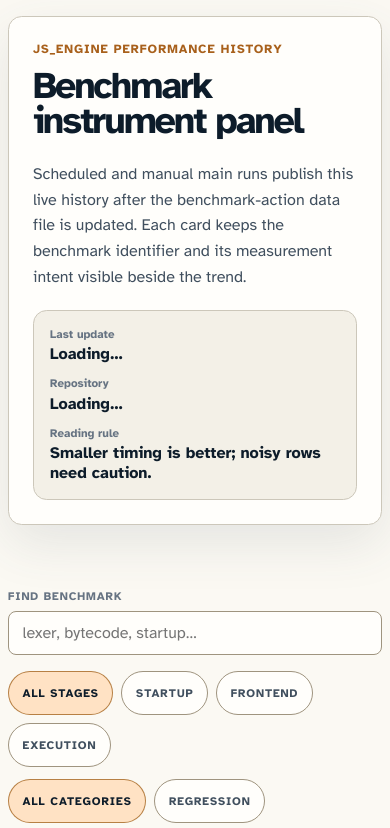
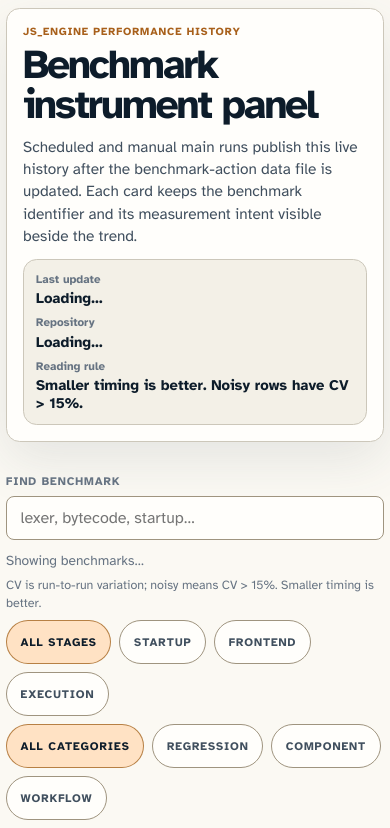
Before and after one commit to dowdiness/js_engine, a plain HTML site: page benchmarks/dashboard/index.html in a window 390 px wide. Shown: the top 828 px of the page. Drawn offline with nearby package versions, Linux system fonts and the light colour scheme; a script that the page names is missing; a web font is replaced by a local one.

Commit message:
Compact benchmark dashboard mobile layout

```diff
--- a/benchmarks/dashboard/index.html
+++ b/benchmarks/dashboard/index.html
@@ -96,9 +96,9 @@
       .hero {
         display: grid;
         grid-template-columns: minmax(0, 1fr) minmax(17rem, 24rem);
-        gap: clamp(1.25rem, 4vw, 3rem);
-        align-items: end;
-        padding: clamp(1.25rem, 4vw, 3rem);
+        gap: clamp(1rem, 3vw, 2rem);
+        align-items: center;
+        padding: clamp(1rem, 3vw, 2rem);
         border: 1px solid var(--line);
         border-radius: var(--radius-lg);
         background: var(--panel);
@@ -127,14 +127,14 @@
         max-width: 14ch;
         margin: 0;
         font-family: var(--font-display);
-        font-size: clamp(2.35rem, 6vw, 6rem);
+        font-size: clamp(2.35rem, 5vw, 5rem);
         line-height: 0.92;
         letter-spacing: -0.055em;
       }
 
       .lede {
-        max-width: 68ch;
-        margin: var(--space-lg) 0 0;
+        max-width: 60ch;
+        margin: var(--space-md) 0 0;
         color: var(--ink-soft);
         font-size: clamp(1rem, 1.2vw, 1.18rem);
         line-height: 1.6;
@@ -181,12 +181,12 @@
         display: grid;
         grid-template-columns: repeat(auto-fit, minmax(min(100%, 13rem), 1fr));
         gap: var(--space-md);
-        margin-block: var(--space-xl);
+        margin-block: var(--space-lg);
       }
 
       .metric {
-        min-height: 7rem;
-        padding: var(--space-lg);
+        min-height: 6rem;
+        padding: var(--space-md);
         border: 1px solid var(--line);
         border-radius: var(--radius-md);
         background: var(--panel);
@@ -211,7 +211,7 @@
         grid-template-columns: minmax(14rem, 24rem) 1fr;
         gap: var(--space-md);
         align-items: start;
-        margin-bottom: var(--space-xl);
+        margin-bottom: var(--space-lg);
       }
 
       .search-field {
@@ -231,6 +231,7 @@
 
       .search-field input:focus-visible,
       .chip:focus-visible,
+      .clear-button:focus-visible,
       .download-button:focus-visible,
       summary:focus-visible {
         outline: 3px solid oklch(0.69 0.13 70 / 0.65);
@@ -240,6 +241,40 @@
       .filter-bank {
         display: grid;
         gap: var(--space-sm);
+      }
+
+      .filter-status {
+        display: flex;
+        flex-wrap: wrap;
+        gap: var(--space-xs) var(--space-sm);
+        align-items: center;
+        justify-content: flex-end;
+        color: var(--muted);
+        font-size: 0.86rem;
+      }
+
+      .filter-help {
+        flex-basis: 100%;
+        max-width: 60ch;
+        color: var(--muted);
+        font-size: 0.82rem;
+        line-height: 1.4;
+        text-align: right;
+      }
+
+      .clear-button {
+        padding: 0.35rem 0.25rem;
+        border: 0;
+        background: transparent;
+        color: var(--amber);
+        cursor: pointer;
+        font-weight: 700;
+        text-decoration: underline;
+        text-underline-offset: 0.18em;
+      }
+
+      .clear-button[hidden] {
+        display: none;
       }
 
       .filter-row {
@@ -486,15 +521,20 @@
           grid-template-columns: 1fr;
         }
 
-        .filter-row {
+        .filter-row,
+        .filter-status {
           justify-content: flex-start;
+        }
+
+        .filter-help {
+          text-align: left;
         }
       }
 
       @media (max-width: 42rem) {
         .shell {
-          width: min(100% - 1rem, 118rem);
-          padding-block-start: var(--space-md);
+          width: min(100% - 0.75rem, 118rem);
+          padding-block: var(--space-xs) var(--space-xl);
         }
 
         .hero,
@@ -504,10 +544,74 @@
         }
 
         .hero {
-          padding: var(--space-lg);
+          gap: var(--space-sm);
+          padding: var(--space-md);
+        }
+
+        .eyebrow {
+          margin-bottom: 0.45rem;
+          font-size: 0.68rem;
+        }
+
+        h1 {
+          max-width: 18ch;
+          font-size: clamp(2rem, 10.5vw, 2.65rem);
+          line-height: 0.96;
+        }
+
+        .lede {
+          margin-top: var(--space-sm);
+          font-size: 0.96rem;
+          line-height: 1.45;
+        }
+
+        .run-card {
+          padding: var(--space-sm);
+        }
+
+        .run-card dl {
+          gap: var(--space-xs);
+        }
+
+        .run-card dd {
+          font-size: 0.92rem;
+        }
+
+        .summary-grid {
+          grid-template-columns: repeat(2, minmax(0, 1fr));
+          gap: var(--space-xs);
+          margin-block: var(--space-md);
+        }
+
+        .metric {
+          min-height: 4.8rem;
+          padding: var(--space-sm);
+        }
+
+        .metric-value {
+          margin-top: 0.4rem;
+          font-size: 1.6rem;
+        }
+
+        .metric-note {
+          display: none;
+        }
+
+        .controls {
+          gap: var(--space-sm);
+          margin-bottom: var(--space-lg);
+        }
+
+        .filter-bank {
+          gap: var(--space-xs);
+        }
+
+        .filter-help {
+          font-size: 0.78rem;
         }
 
         .bench-card {
+          gap: var(--space-md);
           padding: var(--space-md);
         }
 
@@ -544,7 +648,7 @@
               </div>
               <div>
                 <dt>Reading rule</dt>
-                <dd>Smaller timing is better; noisy rows need caution.</dd>
+                <dd>Smaller timing is better. Noisy rows have CV &gt; 15%.</dd>
               </div>
             </dl>
           </div>
@@ -559,6 +663,11 @@
           <input id="search" type="search" placeholder="lexer, bytecode, startup…" autocomplete="off" />
         </label>
         <div class="filter-bank">
+          <div class="filter-status">
+            <span id="result-count" aria-live="polite">Showing benchmarks…</span>
+            <button id="clear-filters" class="clear-button" type="button" hidden>Clear filters</button>
+            <span class="filter-help">CV is run-to-run variation; noisy means CV &gt; 15%. Smaller timing is better.</span>
+          </div>
           <div class="filter-row" role="group" aria-label="Stage filter">
             <button class="chip" type="button" data-stage="all" aria-pressed="true">All stages</button>
             <button class="chip" type="button" data-stage="startup" aria-pressed="false">Startup</button>
@@ -1193,6 +1302,15 @@
             }
           }
           document.getElementById('empty-state').hidden = visible !== 0;
+          const resultCount = document.getElementById('result-count');
+          const clearFilters = document.getElementById('clear-filters');
+          const hasFilters = state.stage !== 'all' || state.category !== 'all' || state.search !== '';
+          resultCount.textContent = visible === cards.length ? `Showing all ${cards.length} benchmarks` : `Showing ${visible} of ${cards.length} benchmarks`;
+          clearFilters.hidden = !hasFilters;
+        }
+
+        function updatePressedChips(selector, dataName, value) {
+          document.querySelectorAll(selector).forEach(item => item.setAttribute('aria-pressed', String(item.dataset[dataName] === value)));
         }
 
         function setupControls() {
@@ -1215,6 +1333,16 @@
               document.querySelectorAll('.chip[data-category]').forEach(item => item.setAttribute('aria-pressed', String(item === button)));
               applyFilters();
             });
+          });
+
+          document.getElementById('clear-filters').addEventListener('click', () => {
+            state.stage = 'all';
+            state.category = 'all';
+            state.search = '';
+            document.getElementById('search').value = '';
+            updatePressedChips('.chip[data-stage]', 'stage', 'all');
+            updatePressedChips('.chip[data-category]', 'category', 'all');
+            applyFilters();
           });
 
           document.getElementById('download-json').addEventListener('click', () => {
```
